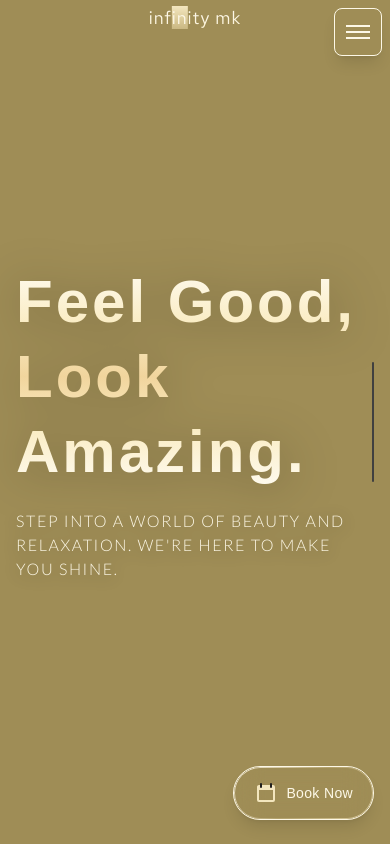
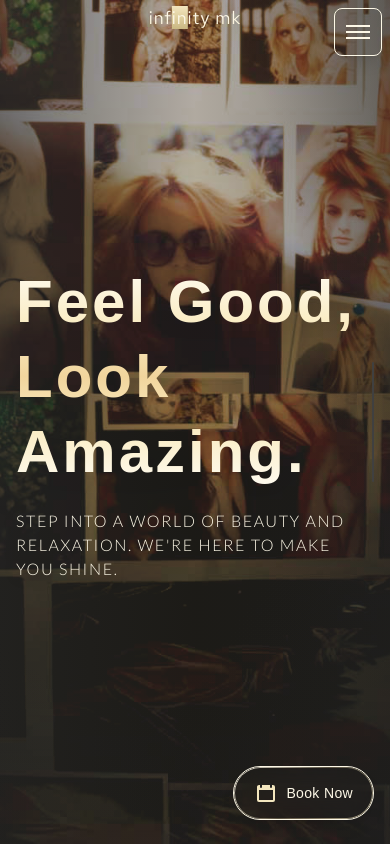
Before and after one commit to Kacperski81/infinitymk, a Next.js app: page / in a window 390 px wide. Built offline with nearby package versions, Linux system fonts and the light colour scheme; a web font is replaced by a local one.

Commit message:
fixed hero img

```diff
--- a/components/landing/hero.tsx
+++ b/components/landing/hero.tsx
@@ -10,7 +10,7 @@ export default function Hero({ scrollY }: { scrollY: number }) {
 
     return (
         <section className="px-2 relative min-h-screen inset-0 overflow-hidden flex items-center">
-            <div className="md:absolute inset-0 z-0 will-change-transform" style={{ transform: `translate3d(0, ${parallax}px, 0)` }}>
+            <div className="absolute inset-0 z-0 will-change-transform" style={{ transform: `translate3d(0, ${parallax}px, 0)` }}>
                 <Image
                     src={DesktopImage}
                     alt="Salon background"
```
